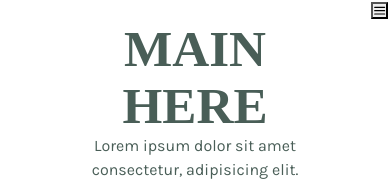
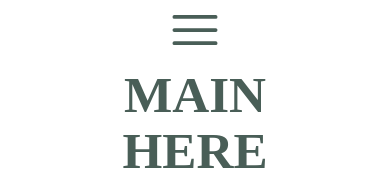
Before and after one commit to Setimarz108/Little-Lemon-App, a React (Vite) app in the folder App/: page / in a window 390 px wide. Shown: the top 181 px of the page. Built offline with nearby package versions, Linux system fonts and the light colour scheme; a web font is replaced by a local one.

Commit message:
responsive Navigation

```diff
--- a/App/package.json
+++ b/App/package.json
@@ -14,6 +14,7 @@
     "@emotion/styled": "^11.10.6",
     "@heroicons/react": "^2.0.15",
     "framer-motion": "^9.0.4",
+    "heroicons": "^2.0.16",
     "react": "^18.2.0",
     "react-dom": "^18.2.0"
   },
--- a/App/src/Components/Nav.jsx
+++ b/App/src/Components/Nav.jsx
@@ -1,31 +1,47 @@
-import React, { useState } from "react";
-import { useMediaQuery, HStack, Flex, Drawer, DrawerOverlay, DrawerContent, DrawerCloseButton, DrawerHeader, DrawerBody, IconButton, Icon } from "@chakra-ui/react";
-import { FiMenu } from "react-icons/fi";
+import React from "react";
+import { useMediaQuery, Flex, HStack, Drawer, DrawerOverlay, DrawerContent, DrawerCloseButton, DrawerHeader, DrawerBody, DrawerFooter, Button, useDisclosure } from "@chakra-ui/react";
+
+import { Bars3Icon } from '@heroicons/react/24/solid'
 
 function Nav(props) {
-  const [isDrawerOpen, setIsDrawerOpen] = useState(false);
+  const { isOpen, onOpen, onClose } = useDisclosure()
+  const btnRef = React.useRef()
   const [isMobile] = useMediaQuery("(max-width: 767px)");
 
-  const handleDrawerOpen = () => {
-    setIsDrawerOpen(true);
-  };
+  return (
 
-  const handleDrawerClose = () => {
-    setIsDrawerOpen(false);
-  };
+    <>
+      {isMobile? (
+        <>
+<Bars3Icon ref={btnRef} colorScheme='teal' onClick={onOpen} width={"60px"}>
+</Bars3Icon>
+<Drawer
+isOpen={isOpen}
+placement='right'
+onClose={onClose}
+finalFocusRef={btnRef}
+>
+<DrawerOverlay />
+<DrawerContent>
+  <DrawerCloseButton />
+  <DrawerHeader>Create your account</DrawerHeader>
 
-  return (
-    <>
-      {isMobile ? (
-        <Flex justify="flex-end" p={2}>
-          <IconButton
-            icon={<Icon as={FiMenu} />}
-            variant="ghost"
-            onClick={handleDrawerOpen}
-            aria-label="Open navigation menu"
-          />
-        </Flex>
+  <DrawerBody>
+    {props.children}
+  </DrawerBody>
+
+  <DrawerFooter>
+    <Button variant='outline' mr={3} onClick={onClose}>
+      Cancel
+    </Button>
+    <Button colorScheme='blue'>Save</Button>
+  </DrawerFooter>
+</DrawerContent>
+</Drawer></>
+
+
       ) : (
+
         <nav>
         <Flex alignItems="center" gap="2">
           <HStack direction="row" spacing={100} w={"100%"}>
@@ -34,24 +50,10 @@ function Nav(props) {
         </Flex>
       </nav>
       )}
-      <Drawer isOpen={isDrawerOpen} onClose={handleDrawerClose} placement="left">
-        <DrawerOverlay />
-        <DrawerContent>
-          <DrawerCloseButton />
-          <DrawerHeader>Navigation</DrawerHeader>
-          <DrawerBody>
-            <Nav onClose={handleDrawerClose}>
-              <Flex alignItems="center" gap="2">
-                <HStack direction="row" spacing={100} w={"100%"}>
-                  {props.children}
-                </HStack>
-              </Flex>
-            </Nav>
-          </DrawerBody>
-        </DrawerContent>
-      </Drawer>
+
+
     </>
-  );
+  )
 }
 
 export default Nav;
```
Also changed, not shown: 1 other file (tests, documents, lock files or other folders). Lines whose indentation alone changed are shown as unchanged.
